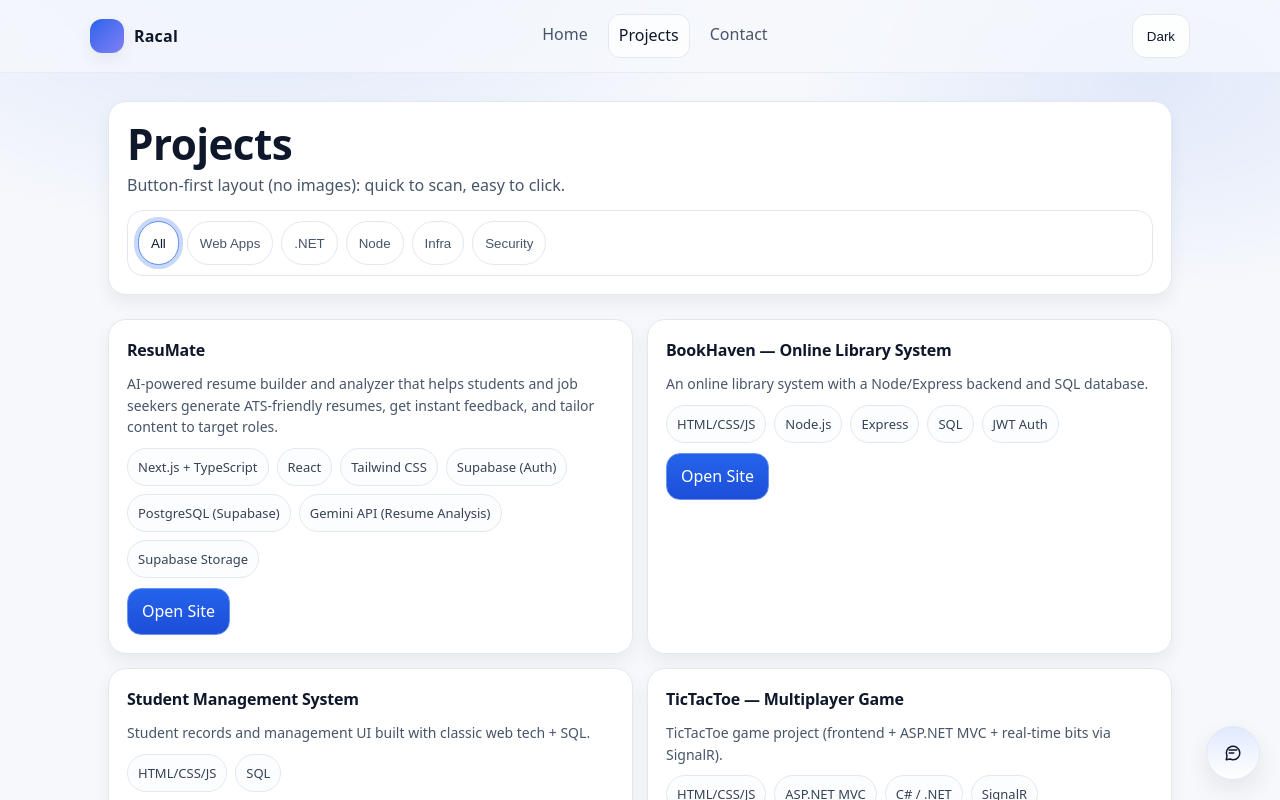
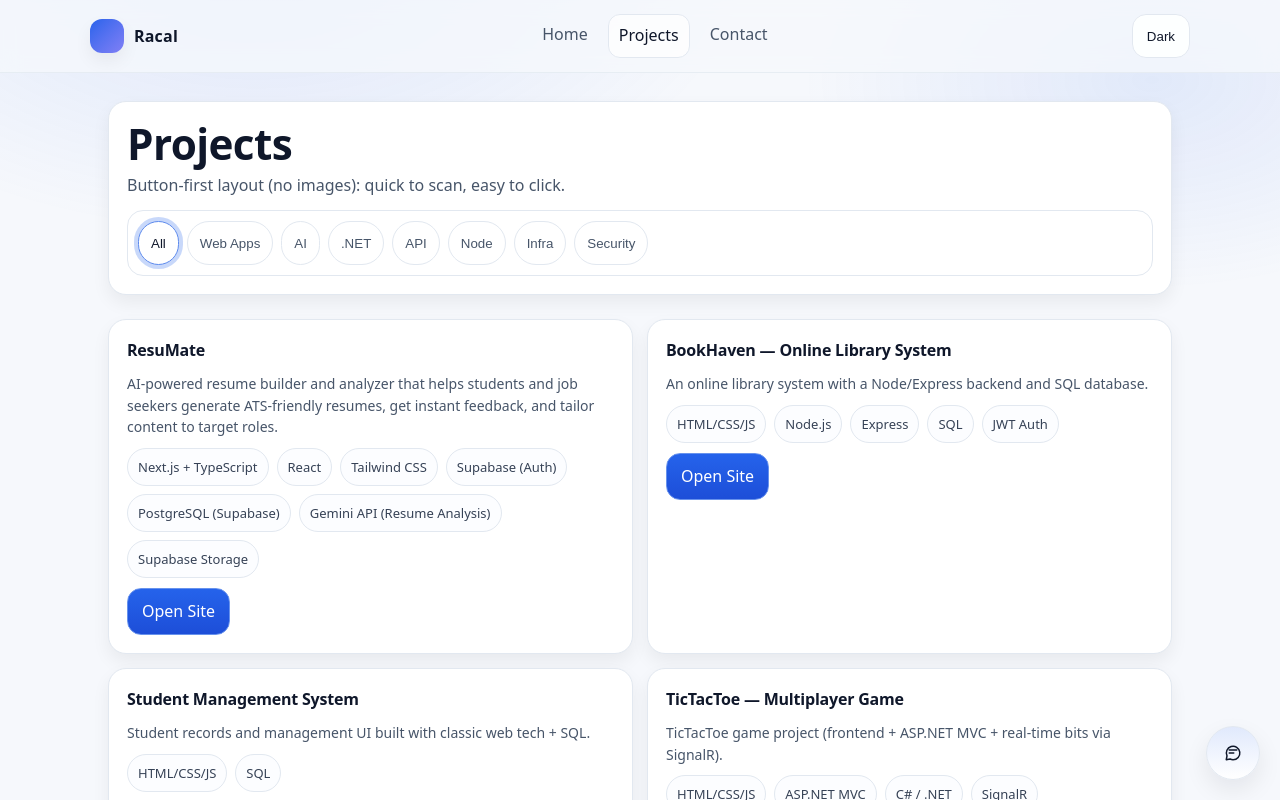
Before and after one commit to 0x26fa1/0x26fa1chatbot, a React (Vite) app: page /#/projects in a window 1280 px wide. Shown: the top 800 px of the page. Built offline with nearby package versions, Linux system fonts and the light colour scheme.

Commit message:
updated projects

```diff
--- a/src/App.jsx
+++ b/src/App.jsx
@@ -301,7 +301,9 @@ function Projects() {
     () => [
       { key: "all", label: "All" },
       { key: "web", label: "Web Apps" },
+      { key: "AI", label: "AI" },
       { key: "dotnet", label: ".NET" },
+      { key: "API", label: "API" },
       { key: "node", label: "Node" },
       { key: "infra", label: "Infra" },
       { key: "security", label: "Security" },
--- a/src/projects.js
+++ b/src/projects.js
@@ -35,7 +35,7 @@ export const PROJECTS = [
     title: "Discord Bot + Web App (VPS Hosted)",
     description:
       "Full-stack Discord ecosystem: OAuth verification, role-based commands, ticketing, Lavalink music, and real-time monitoring.",
-    tags: ["web", "node", "infra"],
+    tags: ["web", "node", "infra", "API"],
     chips: [
       "Next.js + TypeScript",
       "Node + Express",
```
